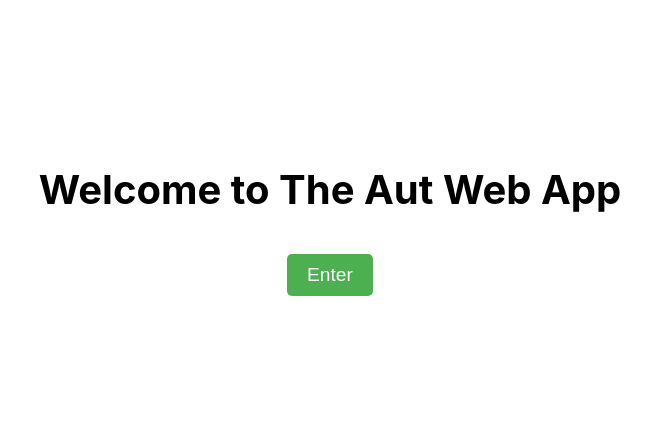
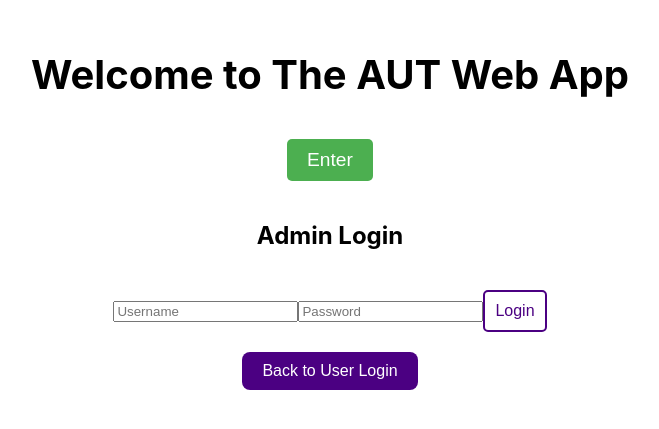
Before and after one commit to vst2213/AUT-Plus, a React (Create React App) app in the folder autplus/: page /admin-login in a window 1280 px wide. Shown: the part 183-612 px from the top of the page, without its empty margins (310-969 px from the left). Built offline with nearby package versions, Linux system fonts and the light colour scheme.

Commit message:
Admin Page and some report functions still needs to be fixed

```diff
--- /dev/null
+++ b/autplus/src/AdminLogin.js
@@ -0,0 +1,58 @@
+import React, { useState } from "react";
+import { useNavigate } from "react-router-dom";
+
+function AdminLogin() {
+  const [username, setUsername] = useState("");
+  const [password, setPassword] = useState("");
+  const [error, setError] = useState("");
+  const navigate = useNavigate(); // Initialize useNavigate
+
+  const handleAdminLogin = (e) => {
+    e.preventDefault();
+    setError("");
+
+    // Hardcoded admin credentials
+    if (username === "Admin" && password === "admin") {
+      console.log("Admin logged in");
+      // Navigate to the AdminPage after successful login
+      navigate("/admin");
+    } else {
+      setError("Invalid username or password");
+    }
+  };
+
+  const handleBackClick = () => {
+    navigate("/login"); // Navigate back to the Login page
+  };
+
+  return (
+    <div>
+      <h2>Admin Login</h2>
+      {error && <p style={{ color: "red" }}>{error}</p>}
+      <form onSubmit={handleAdminLogin}>
+        <input
+          type="text"
+          placeholder="Username"
+          value={username}
+          onChange={(e) => setUsername(e.target.value)}
+          required
+        />
+        <input
+          type="password"
+          placeholder="Password"
+          value={password}
+          onChange={(e) => setPassword(e.target.value)}
+          required
+        />
+        <button type="submit">Login</button>
+      </form>
+
+      {/* Back button to navigate to the Login page */}
+      <button onClick={handleBackClick} className="back-button">
+        Back to User Login
+      </button>
+    </div>
+  );
+}
+
+export default AdminLogin;
--- /dev/null
+++ b/autplus/src/AdminPage.js
@@ -0,0 +1,25 @@
+// AdminPage.js
+import React from "react";
+import { useReports } from "./ReportContext"; // Correct import
+
+const AdminPage = () => {
+  const { reports } = useReports(); // Get the reports from context
+
+  return (
+    <div className="admin-container">
+      <h1>Admin Page</h1>
+      <h2>Reported Posts</h2>
+      {reports.length === 0 ? (
+        <p>No reports available.</p>
+      ) : (
+        <ul>
+          {reports.map((report, index) => (
+            <li key={index}>{report}</li> // Display reported posts
+          ))}
+        </ul>
+      )}
+    </div>
+  );
+};
+
+export default AdminPage;
--- a/autplus/src/App.js
+++ b/autplus/src/App.js
@@ -1,3 +1,4 @@
+// App.js
 import React, { useState } from "react";
 import { BrowserRouter as Router, Route, Routes, Link } from "react-router-dom";
 import Signup from "./Signup";
@@ -10,9 +11,13 @@ import MorePage from "./MorePage";
 import MyDetails from "./MyDetails";
 import MakeBooking from "./MakeBooking";
 import Notifications from "./Notifications";
-import Contacts from "./Contacts"; // Import Contacts
-import Calendar from "./Calendar"; // Import Calendar
-import SubmitFeedback from "./SubmitFeedback"; // Import the new SubmitFeedback component
+import Contacts from "./Contacts";
+import Calendar from "./Calendar";
+import SubmitFeedback from "./SubmitFeedback";
+import AdminLogin from "./AdminLogin";
+import AdminPage from "./AdminPage";
+import Reports from "./Reports"; // Import the Reports page
+import { ReportProvider } from "./ReportContext"; // Import ReportProvider
 
 import "./App.css";
 
@@ -29,17 +34,21 @@ function App() {
     setBookingDetails((prevDetails) => [...prevDetails, newBooking]);
   };
 
-
   const handleSetNotificationDetails = (newNotification) => {
-    setNotificationDetails((prevNotifications) => [...prevNotifications, newNotification]);
+    setNotificationDetails((prevNotifications) => [
+      ...prevNotifications,
+      newNotification,
+    ]);
   };
 
   return (
+    <ReportProvider>
       <Router>
         <div className="container">
+          {/* Regular user login section */}
           {!isButtonClicked && (
             <>
-            <h1 className="welcome-text">Welcome to The Aut Web App</h1>
+              <h1 className="welcome-text">Welcome to The AUT Web App</h1>
               <Link to="/login">
                 <button className="enter-button" onClick={handleButtonClick}>
                   Enter
@@ -51,27 +60,46 @@ function App() {
           <Routes>
             <Route path="/signup" element={<Signup />} />
             <Route path="/login" element={<Login />} />
-          <Route path="/Home" element={<Homepage />} />
+            <Route path="/home" element={<Homepage />} />
             <Route path="/community" element={<CommunityPage />} />
             <Route path="/clubs" element={<ClubsPage />} />
             <Route path="/joined-clubs" element={<JoinedClubsPage />} />
             <Route path="/more" element={<MorePage />} />
             <Route path="/my-details" element={<MyDetails />} />
             <Route path="/contacts" element={<Contacts />} />
-          <Route path="/calendar" element={<Calendar setNotificationDetails={handleSetNotificationDetails} />} />
-
+            <Route
+              path="/calendar"
+              element={
+                <Calendar
+                  setNotificationDetails={handleSetNotificationDetails}
+                />
+              }
+            />
             <Route
               path="/make-booking"
-            element={<MakeBooking setBookingDetails={handleSetBookingDetails} />}
+              element={
+                <MakeBooking setBookingDetails={handleSetBookingDetails} />
+              }
             />
             <Route
               path="/notifications"
-            element={<Notifications bookingDetails={bookingDetails} notificationDetails={notificationDetails} />}
+              element={
+                <Notifications
+                  bookingDetails={bookingDetails}
+                  notificationDetails={notificationDetails}
                 />
-          <Route path="/submit-feedback" element={<SubmitFeedback />} /> {/* Add route for SubmitFeedback */}
+              }
+            />
+            <Route path="/submit-feedback" element={<SubmitFeedback />} />
+            {/* Admin routes accessible via direct URL only */}
+            <Route path="/admin-login" element={<AdminLogin />} />
+            <Route path="/admin" element={<AdminPage />} />
+            <Route path="/reports" element={<Reports />} />{" "}
+            {/* Add Reports route */}
           </Routes>
         </div>
       </Router>
+    </ReportProvider>
   );
 }
 
--- a/autplus/src/Login.js
+++ b/autplus/src/Login.js
@@ -1,17 +1,17 @@
 import React, { useState } from "react";
-import { Link, useNavigate } from "react-router-dom"; // Import useNavigate
+import { Link, useNavigate } from "react-router-dom";
 import {
   signInWithEmailAndPassword,
   sendPasswordResetEmail,
 } from "firebase/auth";
-import { auth } from "./firebase"; // Assuming firebase is configured correctly
+import { auth } from "./firebase";
 
 function Login() {
   const [email, setEmail] = useState("");
   const [password, setPassword] = useState("");
   const [error, setError] = useState("");
   const [success, setSuccess] = useState("");
-  const navigate = useNavigate(); // Initialize useNavigate
+  const navigate = useNavigate();
 
   const handleSubmit = async (e) => {
     e.preventDefault();
@@ -27,8 +27,7 @@ function Login() {
       console.log("User logged in:", userCredential.user);
       setSuccess("Login successful!");
 
-      // Redirect to HomePage.js after successful login
-      navigate("/home"); // Change "/home" to the path of your HomePage.js
+      navigate("/home");
     } catch (error) {
       setError(error.message);
     }
@@ -46,6 +45,11 @@ function Login() {
     } catch (error) {
       setError(error.message);
     }
+  };
+
+  // Redirect to admin login
+  const handleAdminLogin = () => {
+    navigate("/admin-login"); // Navigate to Admin Login page
   };
 
   return (
@@ -79,6 +83,9 @@ function Login() {
       <p>
         Don't have an account? <Link to="/signup">Register</Link>
       </p>
+      <button onClick={handleAdminLogin} className="admin-login-button">
+        Admin Login
+      </button>
     </div>
   );
 }
--- /dev/null
+++ b/autplus/src/ReportContext.js
@@ -0,0 +1,22 @@
+import React, { createContext, useContext, useState } from "react";
+
+const ReportContext = createContext();
+
+export const ReportProvider = ({ children }) => {
+  const [reports, setReports] = useState([]);
+
+  const addReport = (user, comment) => {
+    const newReport = { user, comment };
+    setReports((prevReports) => [...prevReports, newReport]);
+  };
+
+  return (
+    <ReportContext.Provider value={{ reports, addReport }}>
+      {children}
+    </ReportContext.Provider>
+  );
+};
+
+export const useReports = () => {
+  return useContext(ReportContext);
+};
--- /dev/null
+++ b/autplus/src/Reports.js
@@ -0,0 +1,26 @@
+import React from "react";
+import { useReports } from "./ReportContext";
+
+const Reports = () => {
+  const { reports } = useReports(); // Access the reports array
+
+  return (
+    <div className="reports-container">
+      <h2>Reported Comments</h2>
+      <div className="reports-list">
+        {reports.length === 0 ? (
+          <p>No reports available.</p>
+        ) : (
+          reports.map((report, index) => (
+            <div key={index} className="report-item">
+              <strong>User:</strong> {report.user} <br />
+              <strong>Comment:</strong> "{report.comment}"
+            </div>
+          ))
+        )}
+      </div>
+    </div>
+  );
+};
+
+export default Reports;
```
Also changed, not shown: autplus/src/CommunityPage.js (+14 -4 lines). Lines whose indentation alone changed are shown as unchanged.
